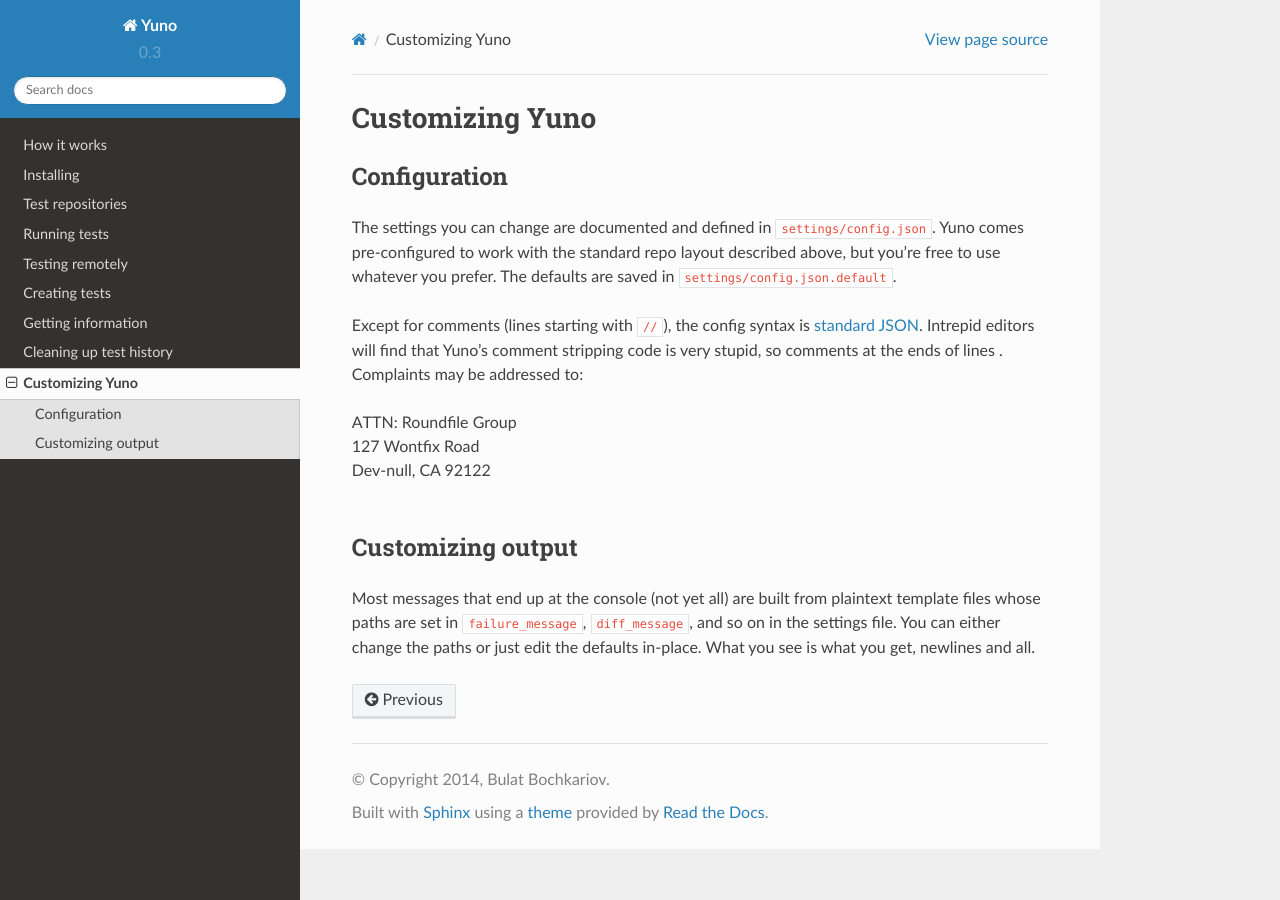
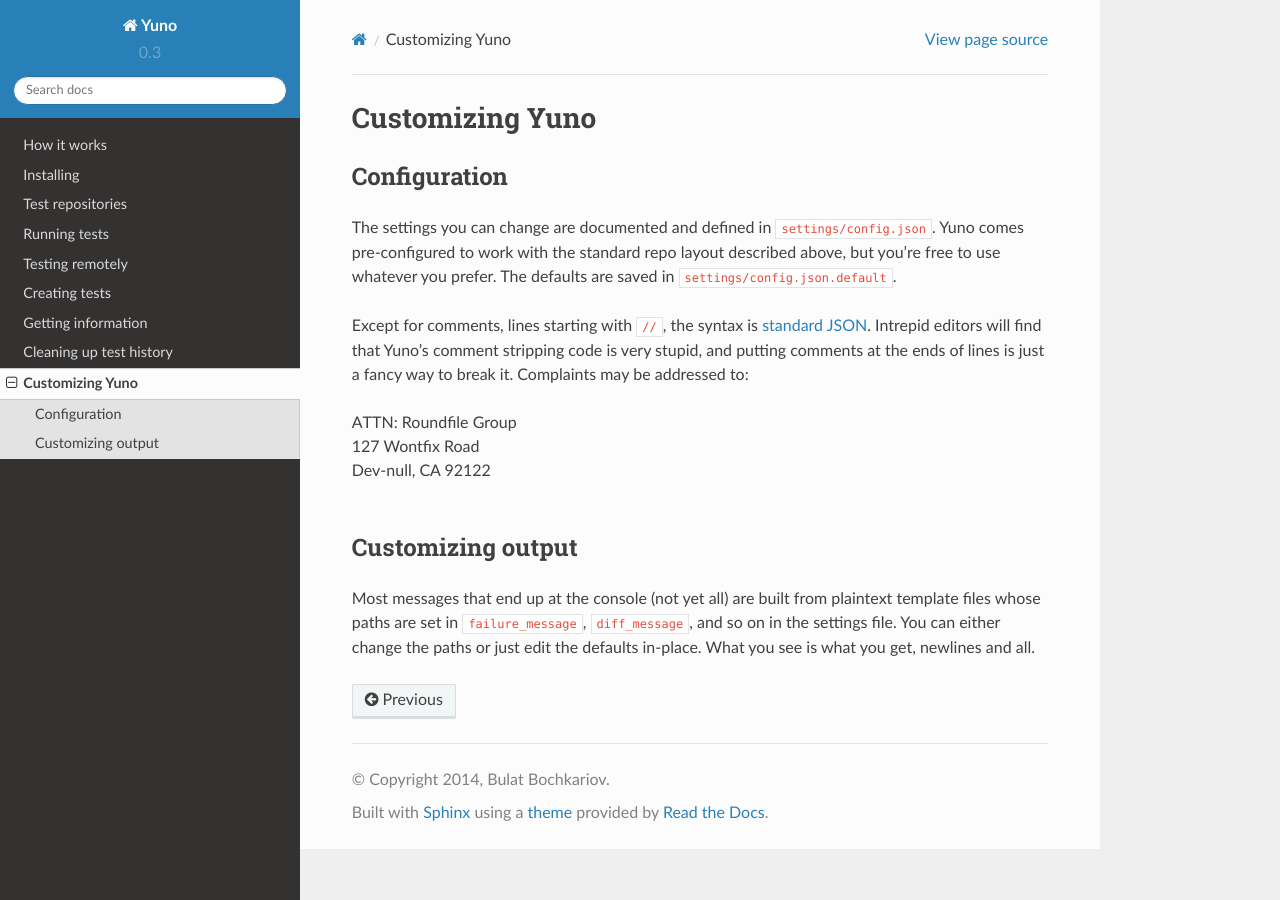
Before and after one commit to bulatb/yuno, a Sphinx documentation site: the page built from docs/source/customize.rst, in a window 1280 px wide. Built offline with Sphinx 7.4.7 and the Read the Docs theme 2.0.0, drawn with Linux system fonts in a browser that asks for light colours.

Commit message:
Of course there's a typo.

```diff
--- a/docs/source/customize.rst
+++ b/docs/source/customize.rst
@@ -6,7 +6,7 @@
 
 The settings you can change are documented and defined in ``settings/config.json``. Yuno comes pre-configured to work with the standard repo layout described above, but you're free to use whatever you prefer. The defaults are saved in ``settings/config.json.default``.
 
-Except for comments (lines starting with ``//``), the config syntax is `standard JSON <http://en.wikipedia.org/wiki/JSON#Data_types.2C_syntax_and_example>`_. Intrepid editors will find that Yuno's comment stripping code is very stupid, so comments at the ends of lines . Complaints may be addressed to:
+Except for comments, lines starting with ``//``, the syntax is `standard JSON <http://en.wikipedia.org/wiki/JSON#Data_types.2C_syntax_and_example>`_. Intrepid editors will find that Yuno's comment stripping code is very stupid, and putting comments at the ends of lines is just a fancy way to break it. Complaints may be addressed to:
 
 | ATTN: Roundfile Group
 | 127 Wontfix Road
```
